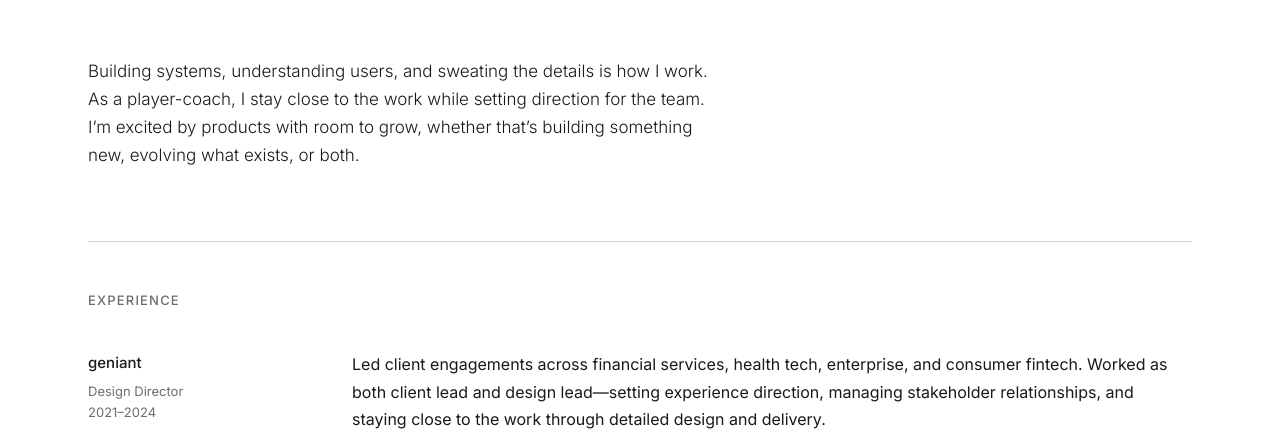
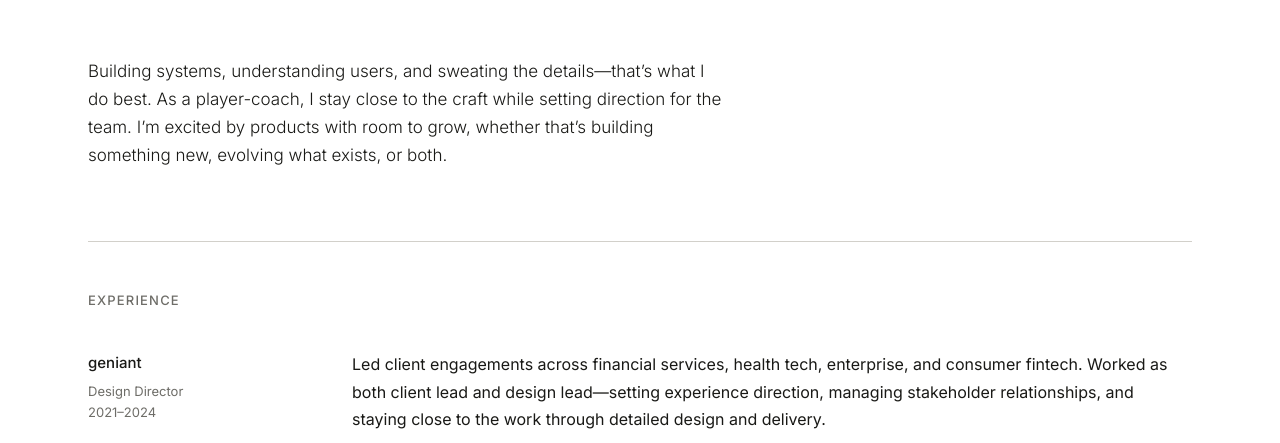
Before and after one commit to annakshaw-creator/annakshaw-creator.github.io, a plain HTML site: page about.html in a window 1280 px wide. Shown: the part 339-782 px from the top of the page. Drawn offline with Linux system fonts and the light colour scheme.

Commit message:
Update about page intro paragraph

```diff
--- a/about.html
+++ b/about.html
@@ -34,7 +34,7 @@
     <div class="container">
 
       <div class="about-intro">
-        <p>Building systems, understanding users, and sweating the details is how I work. As a player-coach, I stay close to the work while setting direction for the team. I&rsquo;m excited by products with room to grow, whether that&rsquo;s building something new, evolving what exists, or both.</p>
+        <p>Building systems, understanding users, and sweating the details&mdash;that&rsquo;s what I do best. As a player-coach, I stay close to the craft while setting direction for the team. I&rsquo;m excited by products with room to grow, whether that&rsquo;s building something new, evolving what exists, or both.</p>
       </div>
 
       <div class="about-page-divider"></div>
```
